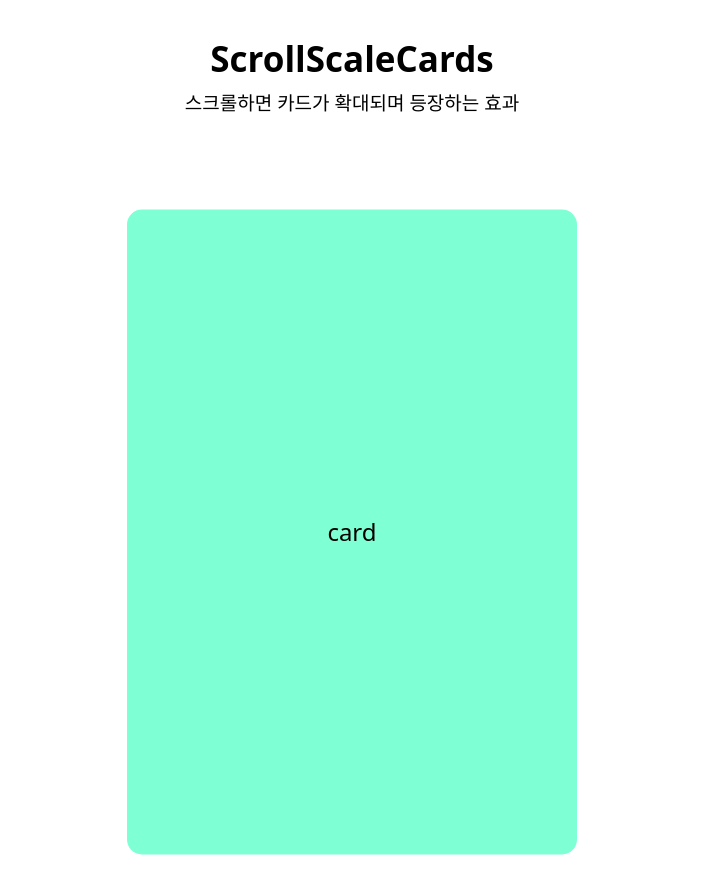
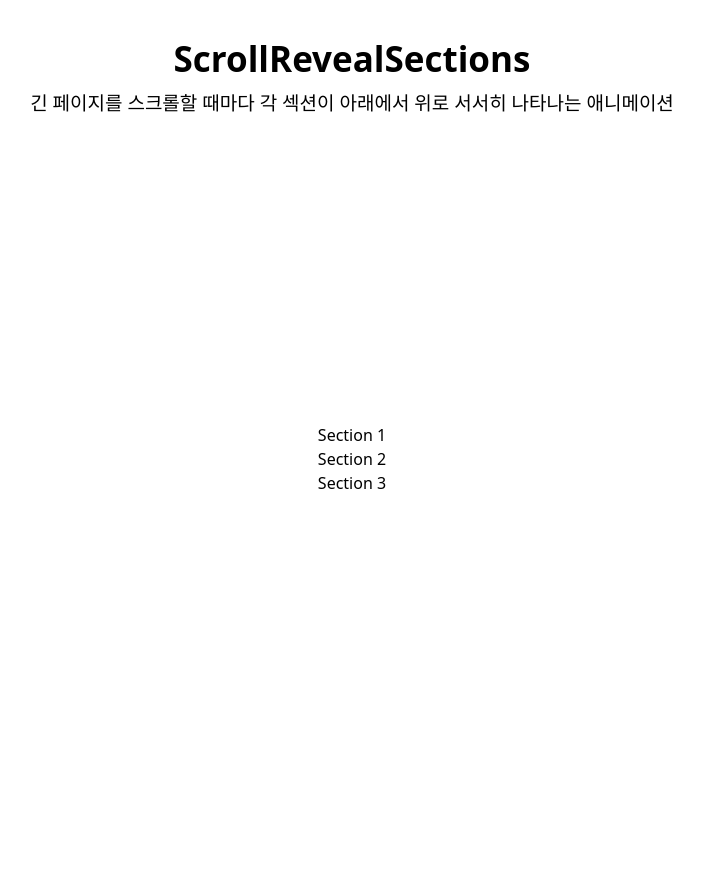
Before and after one commit to beurmuz/InteractiveWeb, a React (Vite) app: page / in a window 1280 px wide. Shown: the top 894 px of the page, without its empty margins (288-991 px from the left). After the commit the page ends 800 px from the top, so only its background shows below. Built offline with nearby package versions, Linux system fonts and the light colour scheme.

Commit message:
#1 [dev] ScrollRevealSections 개발

```diff
--- a/src/App.tsx
+++ b/src/App.tsx
@@ -4,6 +4,7 @@ import RotateBox from "./components/RotateBox/RotateBox";
 import RotateBoxMouseover from "./components/RotateBoxMouseover/RotateBoxMouseover";
 import RotateBoxPause from "./components/RotateBoxPause/RotateBoxPause";
 import ScrollFadeBox from "./components/ScrollFadeBox/ScrollFadeBox";
+import ScrollRevealSections from "./components/ScrollRevealSections/ScrollRevealSections";
 import ScrollScaleCards from "./components/ScrollScaleCards/ScrollScaleCards";
 import ScrollSlideCards from "./components/ScrollSlideCards/ScrollSlideCards";
 import ScrollSlideUpCards from "./components/ScrollSlideUpCards/ScrollSlideUpCards";
@@ -13,8 +14,11 @@ function App() {
   return (
     <>
       <FullScreenLayout>
+        <ScrollRevealSections />
+      </FullScreenLayout>
+      {/* <FullScreenLayout>
         <ScrollScaleCards />
-      </FullScreenLayout>
+      </FullScreenLayout> */}
 
       {/* <FullScreenLayout>
         <ScrollSlideUpCards />
--- /dev/null
+++ b/src/components/ScrollRevealSections/ScrollRevealSections.module.css
@@ -0,0 +1,8 @@
+.container {
+  display: flex;
+  flex-direction: column;
+  margin: auto;
+}
+
+.section {
+}
--- /dev/null
+++ b/src/components/ScrollRevealSections/ScrollRevealSections.tsx
@@ -0,0 +1,19 @@
+import ProjectHeader from "../ProjectHeader";
+import styles from "./ScrollRevealSections.module.css";
+
+const ScrollRevealSections = () => {
+  return (
+    <>
+      <ProjectHeader
+        name="ScrollRevealSections"
+        description="긴 페이지를 스크롤할 때마다 각 섹션이 아래에서 위로 서서히 나타나는 애니메이션"
+      />
+      <div className={styles.container}>
+        <section className="section">Section 1</section>
+        <section className="section">Section 2</section>
+        <section className="section">Section 3</section>
+      </div>
+    </>
+  );
+};
+export default ScrollRevealSections;
```
